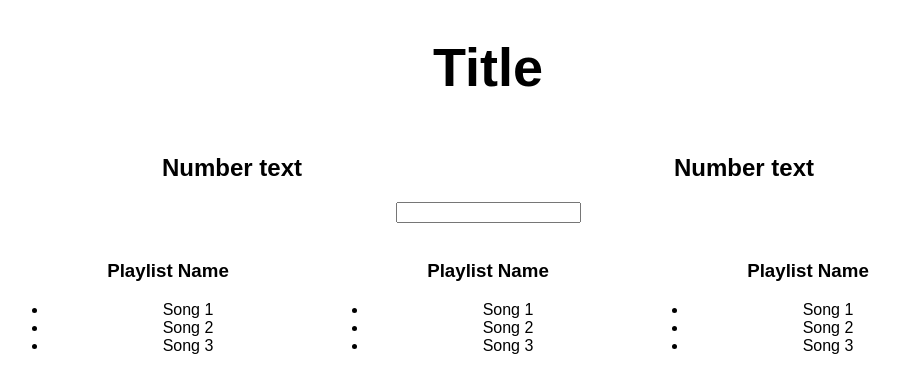
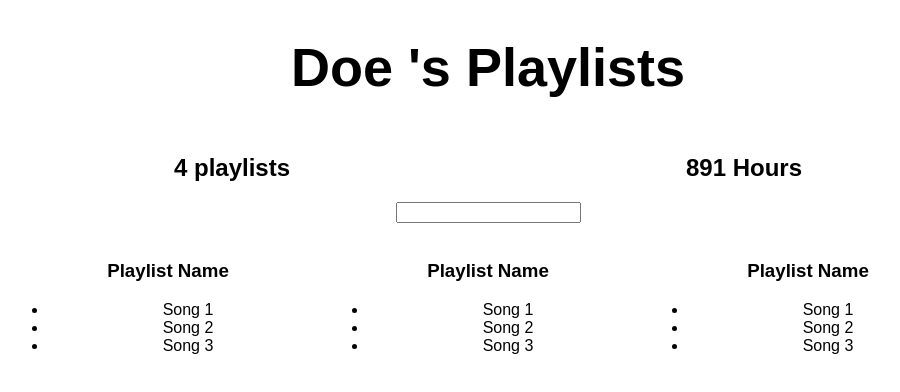
Before and after one commit to avdhootpatil/react-pract-plist, a React (Create React App) app: page / in a window 1280 px wide. Shown: the top 392 px of the page, without its empty margins (152-1052 px from the left). Built offline with nearby package versions, Linux system fonts and the light colour scheme.

Commit message:
Added data to the app
Added feature of counting the number of playlists and number of total hours of music in all playlists.

```diff
--- a/src/App.js
+++ b/src/App.js
@@ -8,15 +8,65 @@ let defaultStyle = {
 };
 
 
-class Aggregate extends Component{
+let fakeServerData = {
+  user: {
+    name: ' Doe ',
+    playlists: [
+      {
+        name: 'My favoutrites',
+        songs: [{name: 'baet',duration: 1321},
+                {name: 'hey brotyher',duration: 5432},
+                {name: 'rosa',duration: 2642}]
+      },
+      {
+        name: 'Discover weekly',
+        songs: [{name: 'He song',duration:5421},
+                {name: 'It song',duration: 2431},
+                {name: 'She song',duration:1231}]
+      },
+      {
+        name: 'Best playlist',
+        songs: [{name: 'Avicii',duration:6332},
+                {name: 'Sick boy',duration: 4311},
+                {name: 'The days',duration: 2542}]
+      },
+      {
+        name: 'Nice playlist',
+        songs: [{name: 'The nights',duration: 6583},
+                {name: 'Congratulations',duration: 9784},
+                {name: 'Rockstar',duration: 5422}]
+      }
+    ]
+  }
+};
+
+class PlaylistCounter extends Component{
     render () {
       return (
           <div style = {{...defaultStyle,width: "40%" , display: 'inline-block'}}>
-             <h2>Number text</h2>
+             <h2>{this.props.playlists.length} playlists</h2>
           </div>
       );
     }
 }
+
+
+class HoursCounter extends Component{
+  render () {
+    let allSongs = this.props.playlists.reduce((songs, eachPlaylists) => {
+      return songs.concat(eachPlaylists.songs)
+    }, [])
+    let totalDuration = allSongs.reduce( (sum,eachSong) =>{
+      return sum + eachSong.duration;
+    },0)
+    return (
+        <div style = {{...defaultStyle,width: "40%" , display: 'inline-block'}}>
+           <h2>{Math.round(totalDuration/60)} Hours</h2>
+        </div>
+    );
+  }
+}
+
 
 
 class Filter extends Component{
@@ -46,17 +96,33 @@ class Playlist extends Component{
 
 
 class App extends Component {
+  constructor() {
+    super();
+    this.state = {serverData: {}}
+  }
+  componentDidMount() {
+    setTimeout(() => {
+      this.setState({serverData: fakeServerData});
+    },1000);
+  }
 
   render() {
     return (
       <div className="App">
-        <h1 style = {{...defaultStyle,'font-size': '54px'  }} >Title</h1>
-        <Aggregate/>
-        <Aggregate/>
-        <Filter/>
-        <Playlist/>
-        <Playlist/>
-        <Playlist/>
+        {this.state.serverData.user ?
+         <div>
+            <h1 style = {{...defaultStyle,'font-size': '54px'  }} >
+              {this.state.serverData.user.name}'s Playlists
+            </h1>
+            <PlaylistCounter playlists={ this.state.serverData.user.playlists}/>
+            <HoursCounter playlists={ this.state.serverData.user.playlists}/>
+
+            <Filter/>
+            <Playlist/>
+            <Playlist/>
+            <Playlist/>
+            </div> : <h1 style={defaultStyle}>Loading.....</h1>
+            }
       </div>
     );
   }
```
